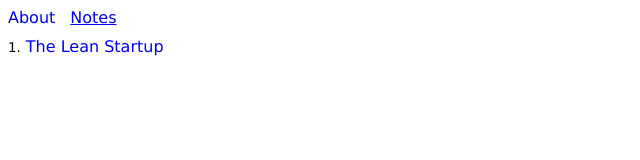
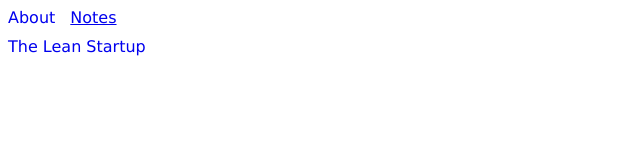
Before and after one commit to jkrclaro/jkrclaro.github.io, a React (Create React App) app: page /notes in a window 1280 px wide. Shown: the top 160 px of the page, without its empty margins (0-640 px from the left). Built offline with nearby package versions, Linux system fonts and the light colour scheme.

Commit message:
Update essays simpler

```diff
--- a/src/components/Essays.jsx
+++ b/src/components/Essays.jsx
@@ -5,7 +5,7 @@
 
     state = {
         essays: [
-            {'url': '/notes/the-lean-startup', 'title': 'The Lean Startup', 'date': 'Jul 29, 2020'},
+            {'url': '/notes/the-lean-startup', 'title': 'The Lean Startup'},
         ]
     }
 
@@ -18,7 +18,7 @@
             <div id='essays'>
                 {this.state.essays.map((essay, index) =>
                     <div key={index}>
-                        <small>{index + 1}.</small> <a href={essay.url}>{essay.title}</a>
+                        <a href={essay.url}>{essay.title}</a>
                     </div>
                 )}
             </div>
```
